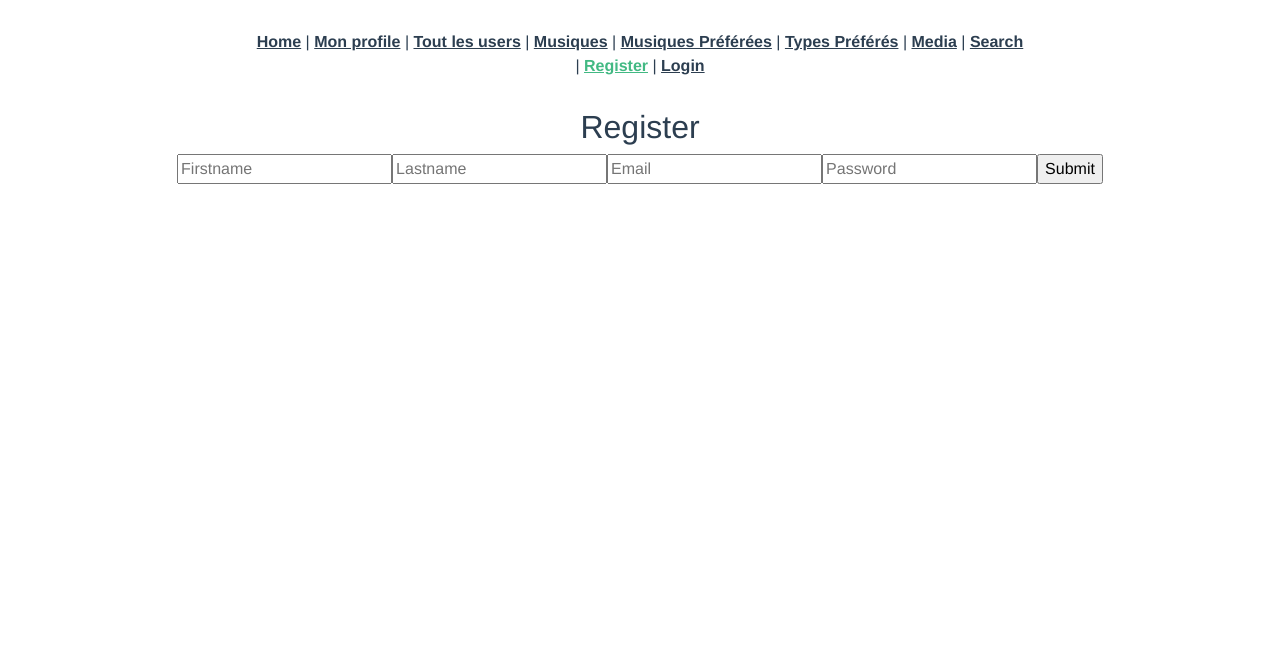
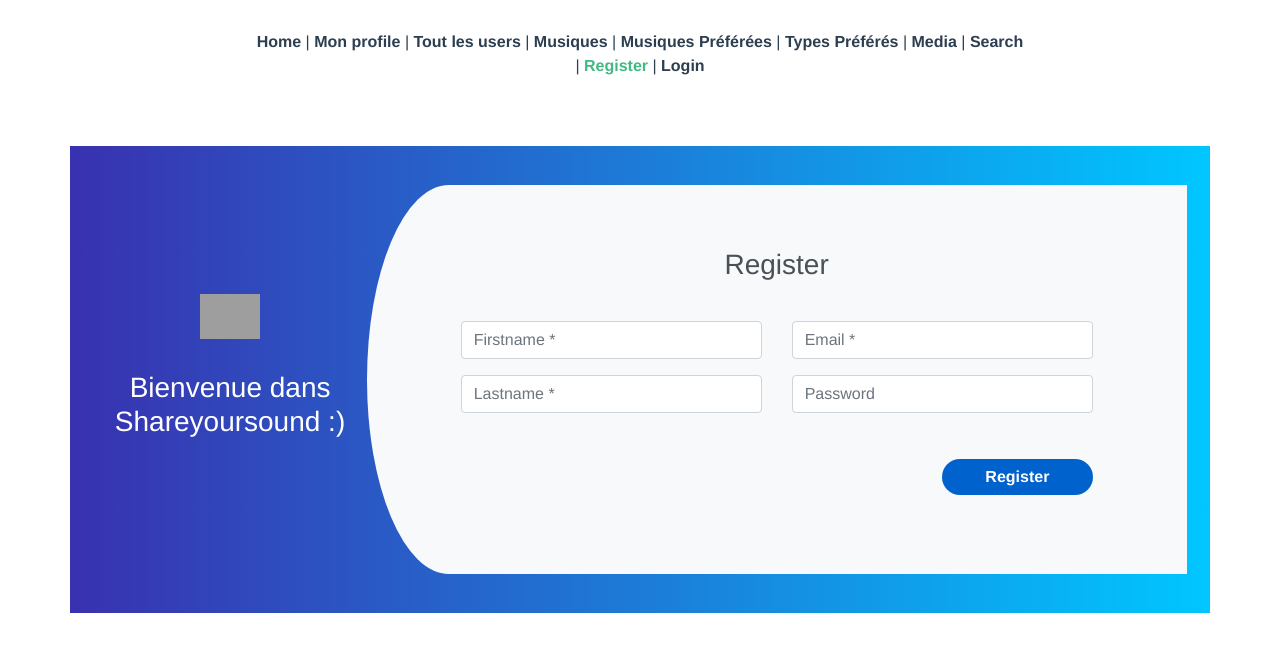
Before and after one commit to anthodemorais/shareyoursound, a Vue app: page /register in a window 1280 px wide. Shown: the top 652 px of the page. Built offline with nearby package versions, Linux system fonts and the light colour scheme; grey boxes are pictures that could not be loaded.

Commit message:
:lipstick: Ajout du css pour le Login, Register, MyProfile, ProfileID, UserFollowers, UserFollows et leur components

```diff
--- a/public/index.html
+++ b/public/index.html
@@ -6,7 +6,9 @@
     <meta name="viewport" content="width=device-width,initial-scale=1.0">
     <link rel="icon" href="<%= BASE_URL %>favicon.ico">
     <link href="https://cdn.jsdelivr.net/npm/bootstrap@5.0.0-beta1/dist/css/bootstrap.min.css" rel="stylesheet" integrity="sha384-giJF6kkoqNQ00vy+HMDP7azOuL0xtbfIcaT9wjKHr8RbDVddVHyTfAAsrekwKmP1" crossorigin="anonymous">
+    <link href="//maxcdn.bootstrapcdn.com/bootstrap/4.1.1/css/bootstrap.min.css" rel="stylesheet" id="bootstrap-css">
     <meta name="viewport" content="width=device-width, initial-scale=1">
+    <link rel="stylesheet" href="https://use.fontawesome.com/releases/v5.3.1/css/all.css" integrity="sha384-mzrmE5qonljUremFsqc01SB46JvROS7bZs3IO2EmfFsd15uHvIt+Y8vEf7N7fWAU" crossorigin="anonymous">
     <title><%= htmlWebpackPlugin.options.title %></title>
   </head>
   <body>
--- a/src/components/MyFollowers.vue
+++ b/src/components/MyFollowers.vue
@@ -2,12 +2,17 @@
     <div>
         <h2>Mes followers </h2>
         <div v-for="post in posts" :key="post.id" >
-            <h2><router-link :to="url + post.id">{{ post.firstname}}</router-link></h2>
-            <div>{{ post.lastname}}</div>
-            <div>{{ post.email}}</div>
-            <div>Il suit {{ post.follows }} personne(s) </div>
-            <div>Il a {{ post.followers }} followers </div>
-            <img v-bind:src="post.picture" v-bind:alt="post.firstname + post.lastname " />
+            <div class="card" style="width: 18rem;">
+                <img v-bind:src="post.picture" v-bind:alt="post.firstname + post.lastname " />
+                <h2>
+                    <router-link :to="url + post.id">
+                      {{ post.firstname}} {{ post.lastname}}
+                    </router-link>
+                </h2>
+                <div>{{ post.email}}</div>
+                <div>Il suit {{ post.follows }} personne(s) </div>
+                <div>Il a {{ post.followers }} followers </div>
+            </div>
         </div>
     </div>
 </template>
@@ -38,3 +43,14 @@ export default defineComponent({
   },
 });
 </script>
+
+<style>
+img {
+  height: 150px;
+}
+
+.card {
+  margin: auto;
+  margin-top: 7%;
+}
+</style>
--- a/src/components/MyFollows.vue
+++ b/src/components/MyFollows.vue
@@ -2,10 +2,15 @@
     <div>
         <h2>Je suis follow à: </h2>
         <div v-for="post in posts" :key="post.id" >
-            <h2><router-link :to="url + post.id">{{ post.firstname}}</router-link></h2>
-            <div>{{ post.lastname}}</div>
-            <div>{{ post.email}}</div>
-            <img v-bind:src="post.picture" v-bind:alt="post.firstname + post.lastname " />
+            <div class="card" style="width: 18rem;">
+                <img v-bind:src="post.picture" v-bind:alt="post.firstname + post.lastname " />
+                <h2>
+                  <router-link :to="url + post.id">
+                    {{ post.firstname}} {{ post.lastname}}
+                  </router-link>
+                </h2>
+                <div>{{ post.email}}</div>
+            </div>
         </div>
     </div>
 </template>
@@ -36,3 +41,14 @@ export default defineComponent({
   },
 });
 </script>
+
+<style>
+img {
+  height: 150px;
+}
+
+.card {
+  margin: auto;
+  margin-top: 7%;
+}
+</style>
--- a/src/components/UpdateProfile.vue
+++ b/src/components/UpdateProfile.vue
@@ -1,9 +1,24 @@
 <template>
   <form @submit='onSubmit'>
-    <input type='text' placeholder='Firstname' required v-model='firstname' />
-    <input type='text' placeholder='Lastname' required v-model='lastname' />
-    <input type='email' placeholder='Email' required v-model='email' />
-    <input type='password' placeholder='Password' required v-model='password' />
+    <h2>Modification de ton profil</h2>
+    <div class="form-group">
+      <label for="inputFirstname">Firstname</label>
+      <input type="text" class="form-control" placeholder="Firstname" required v-model='firstname'>
+    </div>
+    <div class="form-group">
+      <label for="inputLastname">Lastname</label>
+      <input type="text" class="form-control" placeholder="Lastname" required v-model='lastname'>
+    </div>
+    <div class="form-group">
+      <label for="inputEmail">Email</label>
+      <input type="email" class="form-control" placeholder="Email" required v-model='email'>
+    </div>
+    <div class="form-group">
+      <label for="inputPassword">Password</label>
+      <input type="password" class="form-control" placeholder="Password"
+        required v-model='password'
+      >
+    </div>
     <input type='submit' />
   </form>
 </template>
@@ -53,5 +68,7 @@ export default defineComponent({
 </script>
 
 <style>
-
+h2 {
+  margin-top: 2%;
+}
 </style>
--- a/src/views/AllUsers.vue
+++ b/src/views/AllUsers.vue
@@ -1,12 +1,17 @@
 <template>
     <div>
         <div v-for="post in posts" :key="post.id" >
-            <h2><router-link :to="url + post.id">{{ post.firstname}}</router-link></h2>
-            <div>{{ post.lastname}}</div>
-            <div>{{ post.email}}</div>
-            <div>Il/Elle suit {{ post.follows }} personne(s) </div>
-            <div>Il/Elle a {{ post.followers }} followers </div>
-            <img v-bind:src="post.picture" v-bind:alt="post.firstname + post.lastname " />
+            <div class="card" style="width: 18rem;">
+                <img v-bind:src="post.picture" v-bind:alt="post.firstname + post.lastname " />
+                <h2>
+                  <router-link :to="url + post.id">
+                    {{ post.firstname}} {{ post.lastname }}
+                  </router-link>
+                </h2>
+                <div>{{ post.email}}</div>
+                <div>Il/Elle suit {{ post.follows }} personne(s) </div>
+                <div>Il/Elle a {{ post.followers }} followers </div>
+            </div>
         </div>
     </div>
 </template>
@@ -37,3 +42,14 @@ export default defineComponent({
   },
 });
 </script>
+
+<style>
+img {
+  height: 150px;
+}
+
+.card {
+  margin: auto;
+  margin-top: 7%;
+}
+</style>
--- a/src/views/Login.vue
+++ b/src/views/Login.vue
@@ -1,10 +1,39 @@
 <template>
-    <h2>Login</h2>
-    <form @submit='onSubmit'>
-        <input type='email' placeholder='Email' required v-model='email' />
-        <input type='password' placeholder='Password' required v-model='password' />
-        <input type='submit' />
-    </form>
+    <div class="container">
+      <div class="d-flex justify-content-center h-100">
+        <div class="card">
+          <div class="card-header">
+            <h3>Login</h3>
+          </div>
+          <div class="card-body">
+            <form @submit='onSubmit'>
+              <div class="input-group form-group">
+                <div class="input-group-prepend">
+                  <span class="input-group-text"><i class="fas fa-user"></i></span>
+                </div>
+                <input type="email" class="form-control"
+                placeholder="email" required v-model='email'>
+              </div>
+              <div class="input-group form-group">
+                <div class="input-group-prepend">
+                  <span class="input-group-text"><i class="fas fa-key"></i></span>
+                </div>
+                <input type="password" class="form-control"
+                placeholder="password" required v-model='password'>
+              </div>
+              <div class="form-group">
+                  <input type='submit' />
+              </div>
+            </form>
+          </div>
+          <div class="card-footer">
+            <div class="d-flex justify-content-center links">
+              Don't have an account?<a href="/register">Sign Up</a>
+            </div>
+          </div>
+        </div>
+      </div>
+    </div>
 </template>
 
 <script>
@@ -45,4 +74,82 @@ export default {
 </script>
 
 <style>
+
+.container{
+height: 100%;
+align-content: center;
+}
+
+.card{
+height: 370px;
+margin-top: auto;
+margin-bottom: auto;
+width: 400px;
+background-color: rgba(0,0,0,0.5) !important;
+}
+
+.social_icon span{
+font-size: 60px;
+margin-left: 10px;
+color: #FFC312;
+}
+
+.social_icon span:hover{
+color: white;
+cursor: pointer;
+}
+
+.card-header h3{
+color: white;
+}
+
+.social_icon{
+position: absolute;
+right: 20px;
+top: -45px;
+}
+
+.input-group-prepend span{
+width: 50px;
+background-color: #FFC312;
+color: black;
+border:0 !important;
+}
+
+input:focus{
+outline: 0 0 0 0  !important;
+box-shadow: 0 0 0 0 !important;
+
+}
+
+.remember{
+color: white;
+}
+
+.remember input
+{
+width: 20px;
+height: 20px;
+margin-left: 15px;
+margin-right: 5px;
+}
+
+.login_btn{
+color: black;
+background-color: #FFC312;
+width: 100px;
+}
+
+.login_btn:hover{
+color: black;
+background-color: white;
+}
+
+.links{
+color: white;
+}
+
+.links a{
+margin-left: 4px;
+}
 </style>
--- a/src/views/MyProfile.vue
+++ b/src/views/MyProfile.vue
@@ -1,17 +1,17 @@
 <template>
-  <div>
+  <div class="card" style="width: 18rem;">
+    <img v-bind:src="picture" v-bind:alt="firstname + lastname " />
     <h2>{{ firstname }} {{ lastname }}</h2>
     <strong>{{ email }}</strong>
-    <img v-bind:src="picture" v-bind:alt="firstname + lastname " />
-    <UpdateProfile
-      v-bind:firstname="firstname"
-      v-bind:lastname="lastname"
-      v-bind:email="email"
-      v-bind:password="password" />
   </div>
   <div v-for="post in posts" :key="post.firstnameFollow" >
     <div>{{ post.firstname}} </div>
   </div>
+  <UpdateProfile
+    v-bind:firstname="firstname"
+    v-bind:lastname="lastname"
+    v-bind:email="email"
+    v-bind:password="password" />
   <MyFollows/>
   <MyFollowers/>
 </template>
@@ -52,5 +52,12 @@ export default {
 </script>
 
 <style>
+img {
+  height: 150px;
+}
 
+.card {
+  margin: auto;
+  margin-top: 7%;
+}
 </style>
--- a/src/views/Register.vue
+++ b/src/views/Register.vue
@@ -1,11 +1,45 @@
 <template>
-    <h2>Register</h2>
     <form @submit='onSubmit'>
-        <input type='text' placeholder='Firstname' required v-model='firstname' />
-        <input type='text' placeholder='Lastname' required v-model='lastname' />
-        <input type='email' placeholder='Email' required v-model='email' />
-        <input type='password' placeholder='Password' required v-model='password' />
-        <input type='submit' />
+        <div class="container register">
+          <div class="row">
+              <div class="col-md-3 register-left">
+                  <img src="https://i1.wp.com/www.dijitalengagement.com/wp-content/uploads/2018/02/iTunesMusic.gif?fit=375%2C350&ssl=1" alt=""/>
+                  <h3>Bienvenue dans Shareyoursound :)</h3>
+              </div>
+              <div class="col-md-9 register-right">
+                  <div class="tab-content" id="myTabContent">
+                      <div class="tab-pane fade show active" id="home" role="tabpanel"
+                      aria-labelledby="home-tab">
+                          <h3 class="register-heading">Register</h3>
+                          <div class="row register-form">
+                              <div class="col-md-6">
+                                  <div class="form-group">
+                                      <input type="text" class="form-control"
+                                      placeholder="Firstname *" required v-model='firstname' />
+                                  </div>
+                                  <div class="form-group">
+                                      <input type="text" class="form-control"
+                                      placeholder="Lastname *" required v-model='lastname' />
+                                  </div>
+                              </div>
+                              <div class="col-md-6">
+                                  <div class="form-group">
+                                      <input type="email" class="form-control"
+                                      placeholder="Email *" required v-model='email' />
+                                  </div>
+                                  <div class="form-group">
+                                      <input type="password" minlength="10" maxlength="10"
+                                      name="password" class="form-control"
+                                      placeholder="Password" required v-model='password' />
+                                  </div>
+                                  <input type="submit" class="btnRegister"  value="Register"/>
+                              </div>
+                          </div>
+                      </div>
+                  </div>
+              </div>
+          </div>
+        </div>
     </form>
 </template>
 
@@ -44,5 +78,99 @@ export default {
 </script>
 
 <style>
-
+    .register{
+    background: -webkit-linear-gradient(left, #3931af, #00c6ff);
+    margin-top: 3%;
+    padding: 3%;
+}
+.register-left{
+    text-align: center;
+    color: #fff;
+    margin-top: 4%;
+}
+.register-left input{
+    border: none;
+    border-radius: 1.5rem;
+    padding: 2%;
+    width: 60%;
+    background: #f8f9fa;
+    font-weight: bold;
+    color: #383d41;
+    margin-top: 30%;
+    margin-bottom: 3%;
+    cursor: pointer;
+}
+.register-right{
+    background: #f8f9fa;
+    border-top-left-radius: 10% 50%;
+    border-bottom-left-radius: 10% 50%;
+}
+.register-left img{
+    margin-top: 35%;
+    margin-bottom: 5%;
+    width: 25%;
+    -webkit-animation: mover 2s infinite  alternate;
+    animation: mover 1s infinite  alternate;
+}
+@-webkit-keyframes mover {
+    0% { transform: translateY(0); }
+    100% { transform: translateY(-20px); }
+}
+@keyframes mover {
+    0% { transform: translateY(0); }
+    100% { transform: translateY(-20px); }
+}
+.register-left p{
+    font-weight: lighter;
+    padding: 12%;
+    margin-top: -9%;
+}
+.register .register-form{
+    padding: 10%;
+    margin-top: 10%;
+}
+.btnRegister{
+    float: right;
+    margin-top: 10%;
+    border: none;
+    border-radius: 1.5rem;
+    padding: 2%;
+    background: #0062cc;
+    color: #fff;
+    font-weight: 600;
+    width: 50%;
+    cursor: pointer;
+}
+.register .nav-tabs{
+    margin-top: 3%;
+    border: none;
+    background: #0062cc;
+    border-radius: 1.5rem;
+    width: 28%;
+    float: right;
+}
+.register .nav-tabs .nav-link{
+    padding: 2%;
+    height: 34px;
+    font-weight: 600;
+    color: #fff;
+    border-top-right-radius: 1.5rem;
+    border-bottom-right-radius: 1.5rem;
+}
+.register .nav-tabs .nav-link:hover{
+    border: none;
+}
+.register .nav-tabs .nav-link.active{
+    width: 100px;
+    color: #0062cc;
+    border: 2px solid #0062cc;
+    border-top-left-radius: 1.5rem;
+    border-bottom-left-radius: 1.5rem;
+}
+.register-heading{
+    text-align: center;
+    margin-top: 8%;
+    margin-bottom: -15%;
+    color: #495057;
+}
 </style>
```
